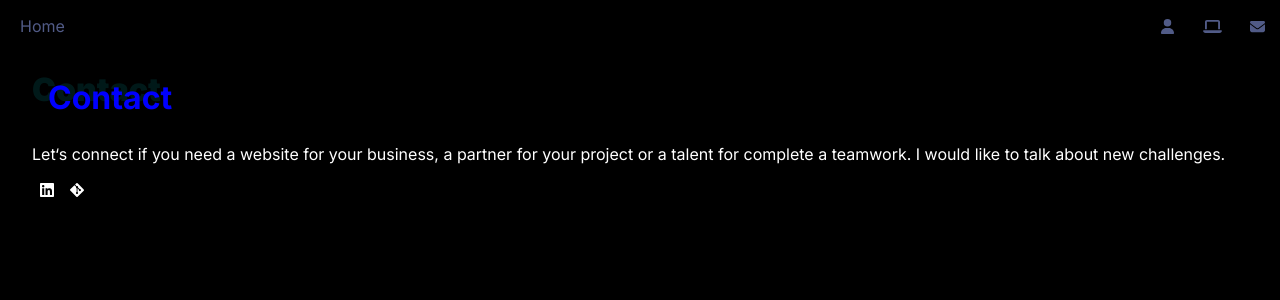
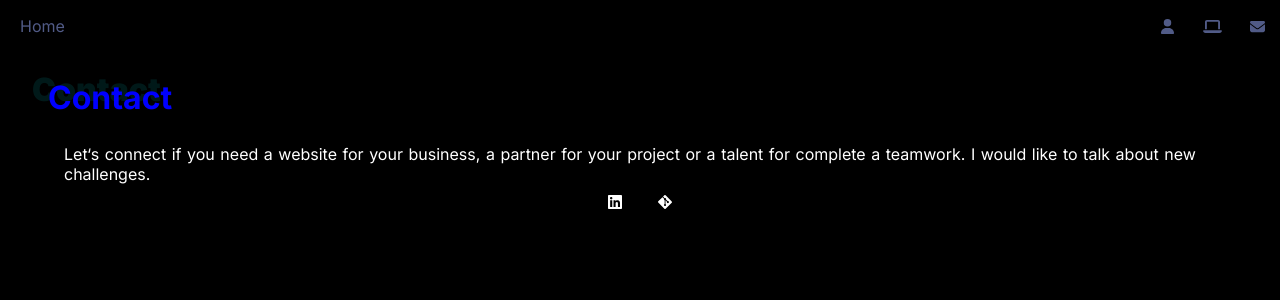
Before and after one commit to loveragabriel/gabriel, a Next.js app: page /contact in a window 1280 px wide. Shown: the top 300 px of the page. Built offline with nearby package versions, Linux system fonts and the light colour scheme.

Commit message:
agrego icons contact page

```diff
--- a/src/app/contact/contact.module.css
+++ b/src/app/contact/contact.module.css
@@ -4,11 +4,14 @@
 
 .nextworks{
     display: flex;
+    flex-direction: row;
+    justify-content: center;
 }
 
 .icons{
     width: 30px;
     color: white;
+    margin: 10px;
 }
 
 @media (min-width:600px){
--- a/src/app/contact/page.jsx
+++ b/src/app/contact/page.jsx
@@ -9,13 +9,16 @@ export default function Contact() {
     return (
         <>
             <Title Title='Contact' />
-            <p clasessName={styles.contact_text}>Let&lsquo;s connect if you need a website for your business, a partner for your project or a talent for complete a teamwork. I would like to talk about new challenges.
+            <p className={styles.contact_text}>Let&lsquo;s connect if you need a website for your business, a partner for your project or a talent for complete a teamwork. I would like to talk about new challenges.
             </p>
-            <section clasessName={styles.nextworks}>
+            <div className={styles.nextworks}>
+                <a href='https://www.linkedin.com/in/loveragabriel/' target='_blank'>
             <FontAwesomeIcon icon={faLinkedin} className={styles.icons} />
-
-        <FontAwesomeIcon icon={faGitAlt} className={styles.icons} />
-           </section>
+            </a>
+            <a href='https://github.com/loveragabriel/' target='_blank'>
+           <FontAwesomeIcon icon={faGitAlt} className={styles.icons} />
+           </a>
+           </div>
         </>
     )
 }
```
